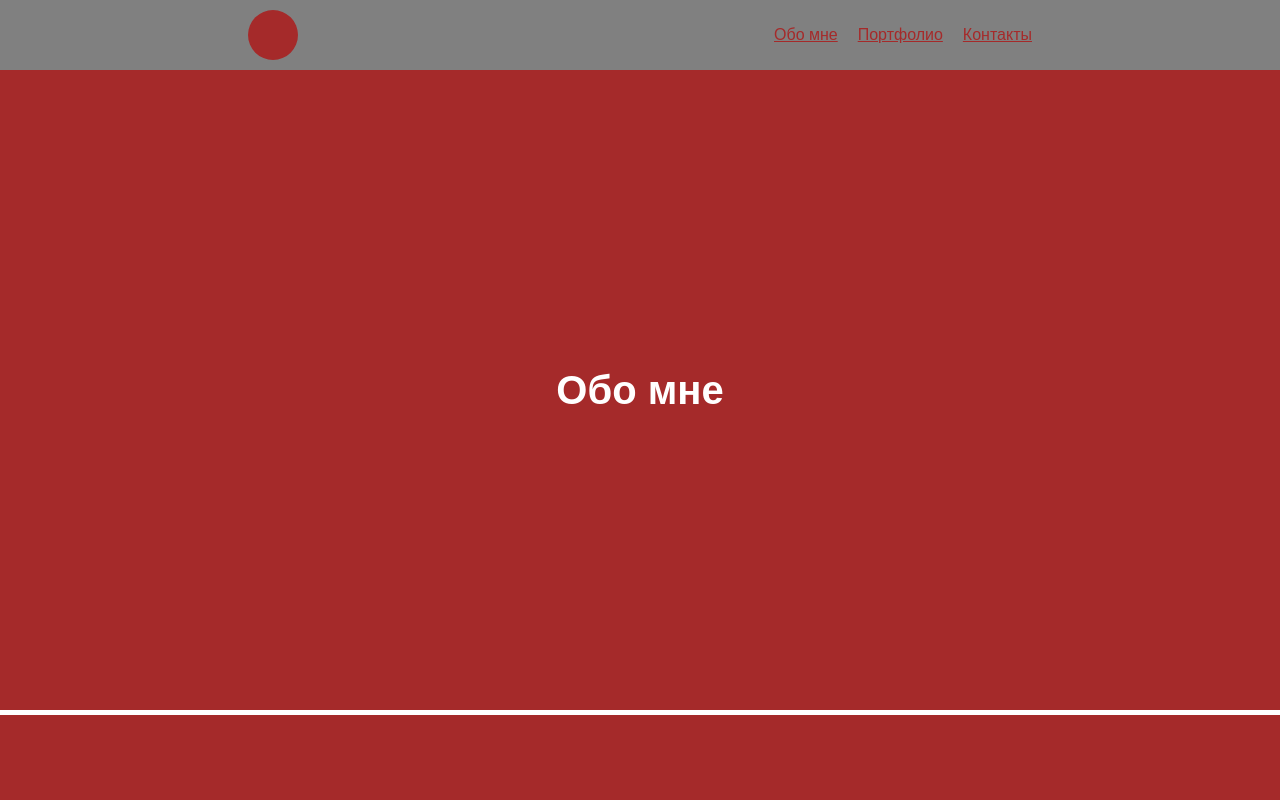
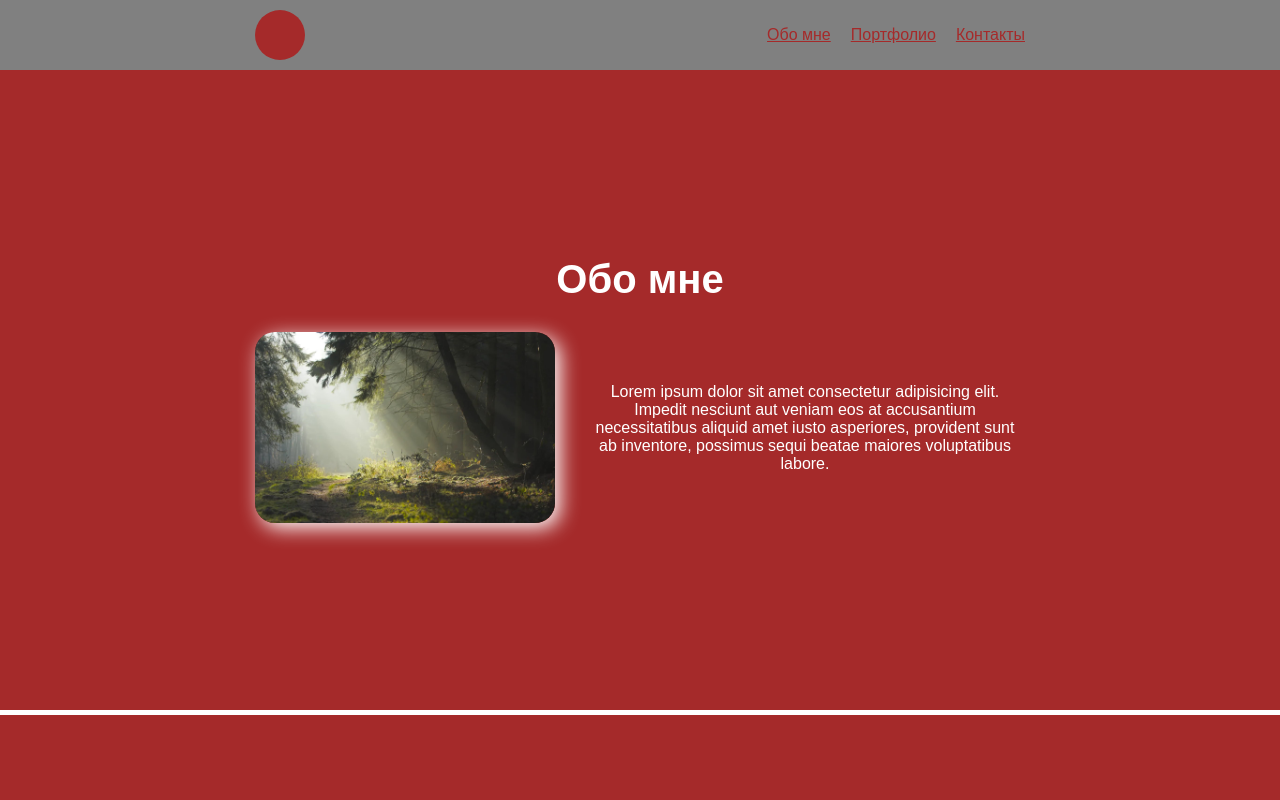
Before and after one commit to Asker889/web-train, a plain HTML site: page lesson1 html/index.html in a window 1280 px wide. Shown: the top 800 px of the page. Drawn offline with Linux system fonts and the light colour scheme.

Commit message:
about section

```diff
--- a/lesson1 html/index.html
+++ b/lesson1 html/index.html
@@ -10,10 +10,15 @@
 			scroll-behavior: smooth;
 			font-family: Arial;
 		}
+		img{
+			max-width: 400px;
+		}
 		body{
 			display: flex;
 			flex-direction: column;
 			height: 100vh;
+			min-width: 360px;
+
 		}
 
 		main {
@@ -21,11 +26,13 @@
 		 }
 
 		 header, footer {
+			padding: 10px 0;
+			background-color: grey;
+		 }
+		 header .container, footer .container {
 			display: flex;
-			justify-content: space-around;
+			justify-content: space-between;
 			align-items: center;
-			padding: 10px;
-			background-color: grey;
 		 }
 
 		 nav{
@@ -41,21 +48,54 @@
 			aspect-ratio: 1/1;
 			background-color: brown;
 			border-radius: 50%;
+			display:block;
 		 }
 		 section {
 			height:80vh;
 			display: flex;
 			justify-content: center;
 			align-items: center;
-			font-size: 40px;
 			color: white;
-			font-weight: bold;
 			background-color: brown;
 			border-bottom: 5px solid white;
 
 		}
 		section:last-child {
 			border: none;
+		}
+		.container {
+			margin: 0 auto;
+			width: calc(min(100%, 800px) - 30px);
+
+		}
+
+		h2{
+			margin-bottom: 30px;
+			font-size: 40px;
+			font-weight: bold;
+			text-align: center;
+		}
+
+		.about-info{
+			flex-wrap: wrap;
+			display:flex;
+			align-items: center;
+			gap:30px;
+
+		}
+		.about-info img{
+			margin: 0 auto;
+			border-radius:20px;
+			box-shadow: 5px 5px 20px #fff;
+			width: 300px;
+		}
+
+		.about-info p {
+			flex: 1;
+			min-width: 300px;
+			max-width: 500px;
+			text-align: center;
+			margin: 0 auto;
 		}
 
 
@@ -64,29 +104,44 @@
 </head>
 <body>
 	<header>
+		<div class="container">
 		<a href="" class="logo"></a>
 		<nav>
 			<a href="#about">Обо мне</a>
 			<a href="#portfolio">Портфолио</a>
 			<a href="#contact">Контакты</a>
 		</nav>
+	</div>
 	</header>
 
 
 	<main>
-		<section id="about">Обо мне</section>
+		<section id="about">
+			<div class="container">
+
+
+				<h2>Обо мне</h2>
+				<div class="about-info">
+					<img src="assets/1.jpg">
+					<p>Lorem ipsum dolor sit amet consectetur adipisicing elit. Impedit nesciunt aut veniam eos at accusantium necessitatibus aliquid amet iusto asperiores, provident sunt ab inventore, possimus sequi beatae maiores voluptatibus labore.</p>
+				</div>
+
+			</div>
+		</section>
 		<section id="portfolio">Портфолио</section>
 		<section id="contact">Контакты</section>
+
 	</main>
 
-
 	<footer>
+		<div class="container">
 			<a href="#top" class="logo"></a>
 			<nav>
 				<a href="#about">Обо мне</a>
 				<a href="#portfolio">Портфолио</a>
 				<a href="#contact">Контакты</a>
 			</nav>
+		</div>
 	</footer>
 </body>
 </html>
```
Also changed, not shown: lesson1 html/assets/1.jpg (added), lesson1 html/assets/2.jpg (added), lesson1 html/assets/3.jpg (added). Lines whose indentation alone changed are shown as unchanged.
